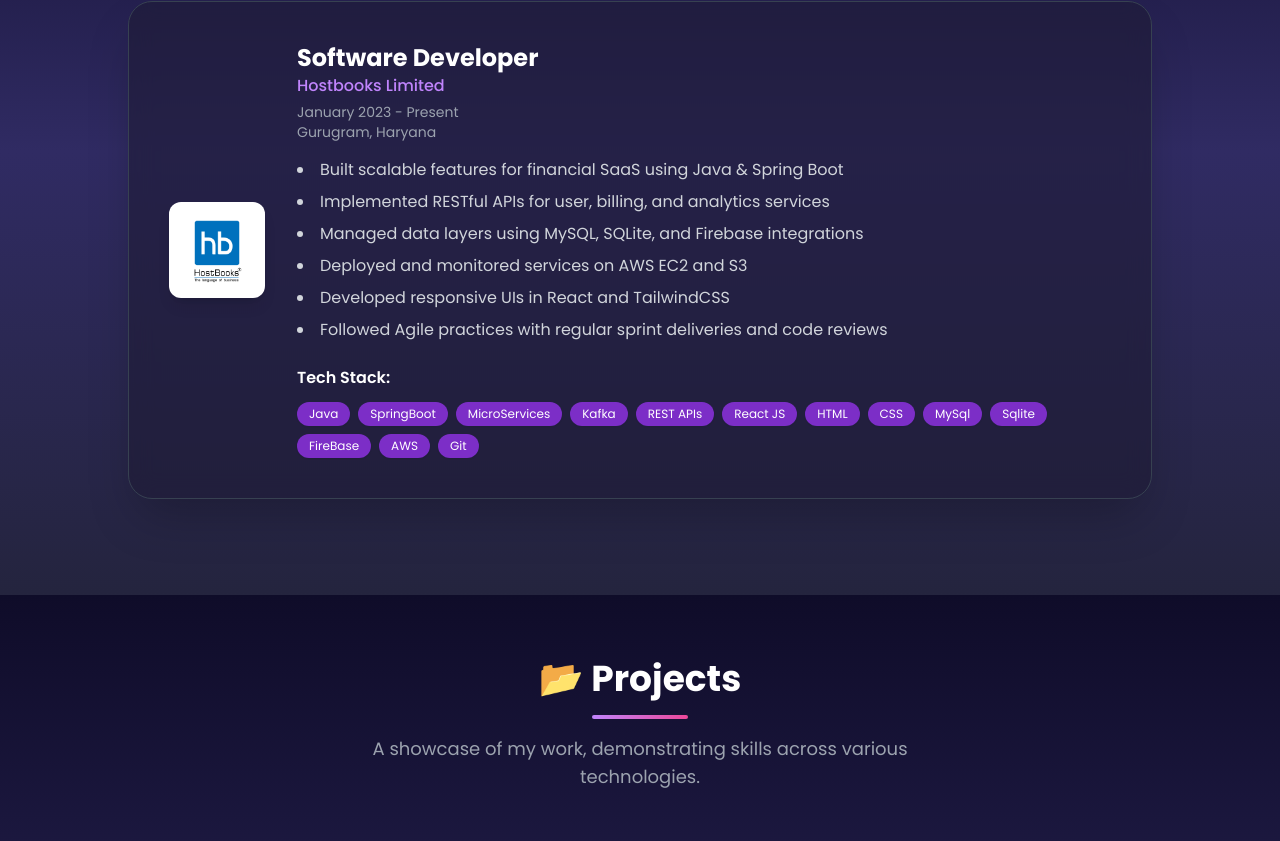
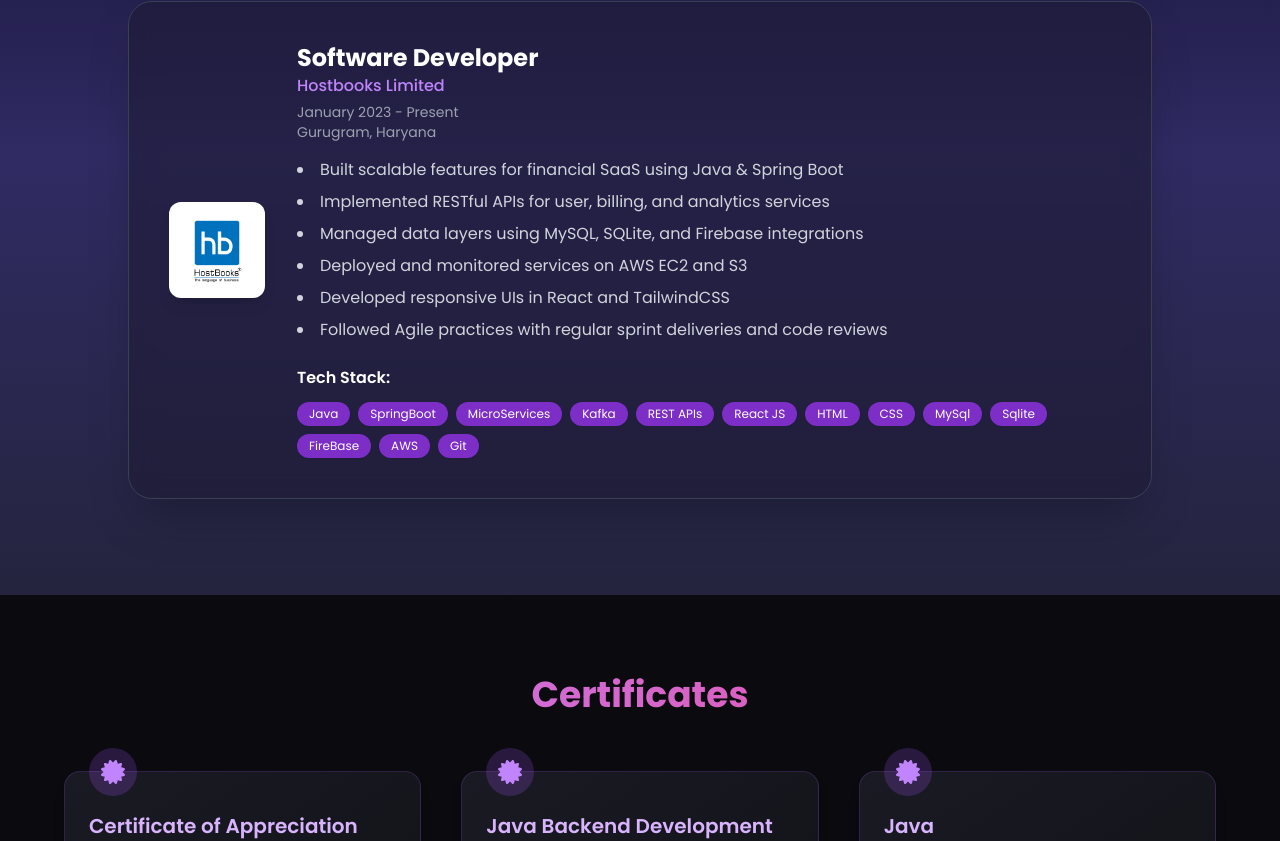
Before and after one commit to TheAftabAlam/portfolio, a React (Vite) app: page / in a window 1280 px wide. Shown: the part 1959-2800 px from the top of the page. Built offline with nearby package versions, Linux system fonts and the light colour scheme.

Commit message:
Certificate Section has been added

```diff
--- a/src/App.jsx
+++ b/src/App.jsx
@@ -10,6 +10,8 @@
 import BlurBlob from "./components/BlurBlob";
 import AOS from "aos";
 import "aos/dist/aos.css";
+import Certificate from "./components/Certificate/Certificate";
+
 const App = () => {
   useEffect(() => {
     AOS.init({ duration: 800, once: true });
@@ -28,6 +30,7 @@
         <About />
         <Skills />
         <Experience />
+        <Certificate/>
         <Work />
         <Education />
         <Contact />
--- a/src/components/Certificate/Certificate.jsx
+++ b/src/components/Certificate/Certificate.jsx
@@ -1,114 +1,107 @@
-import React, { useState } from "react";
-import { projects } from "../../constants";
+// Certificates.jsx
+import React from "react";
+import { motion } from "framer-motion";
+import { FaCertificate } from "react-icons/fa";
 
-const Certificate = () => {
-  const [selectedProject, setSelectedProject] = useState(null);
-  const openModal = (p) => setSelectedProject(p);
-  const closeModal = () => setSelectedProject(null);
+const certificates = [
+  {
+    title: "Certificate of Appreciation",
+    issuer: "Hostbooks Limited",
+    date: "2024",
+    description: "Awarded for outstanding contribution in handling backend of POS application.",
+    link: "https://drive.google.com/file/d/15qerB256LoaG5DBwB9KqQZPAaYpCAfMm/view?usp=drive_link",
+  },
+  {
+    title: "Java Backend Development",
+    issuer: "Udemy",
+    date: "2022",
+    description: "Completed specialization in backend development using Spring Boot & MySQL.",
+    link: "https://www.udemy.com/certificate/UC-338ca492-ddea-418c-b06d-6d06f0650e8b/",
+  },
+  {
+    title: "Java",
+    issuer: "HackerRank",
+    date: "2022",
+    description: "Demonstrated foundational skills in Java programming.",
+    link: "https://www.hackerrank.com/certificates/ebcaaeb3aba0",
+  },
+  {
+    title: "Problem Solving",
+    issuer: "HackerRank",
+    date: "2022",
+    description: "Certified for strong logical reasoning and problem-solving skills.",
+    link: "https://www.hackerrank.com/certificates/0e54e9bd678e",
+  },
+  {
+    title: "SQL",
+    issuer: "HackerRank",
+    date: "2022",
+    description: "Certified in SQL fundamentals including queries, joins, and data handling.",
+    link: "https://www.hackerrank.com/certificates/1d861790a3fa",
+  },
+];
 
+const Certificates = () => {
   return (
     <section
-      id="certificate"
-      className="py-24 px-[10vw] font-sans bg-gradient-to-b from-[#0f0c29] via-[#302b63] to-[#24243e] text-white"
+      id="certificates"
+      className="min-h-screen bg-[#0a0a0f] text-gray-200 py-20 px-6 sm:px-12"
     >
-      {/* Section Header */}
-      <div className="text-center mb-16">
-        <h2 className="text-4xl font-bold">📂 Projects</h2>
-        <div className="w-24 h-1 bg-gradient-to-r from-purple-400 to-pink-500 mx-auto mt-4 rounded-full"></div>
-        <p className="text-gray-400 mt-4 text-lg max-w-2xl mx-auto">
-          A showcase of my work, demonstrating skills across various technologies.
-        </p>
-      </div>
+      {/* Section Title */}
+      <h2 className="text-3xl sm:text-4xl font-bold text-center mb-14 bg-gradient-to-r from-purple-400 to-pink-500 bg-clip-text text-transparent">
+        Certificates
+      </h2>
 
-      {/* Project Grid */}
-      <div className="grid gap-12 grid-cols-1 md:grid-cols-2 lg:grid-cols-3">
-        {projects.map((project, index) => (
-          <div
-            key={project.id}
-            data-aos="fade-up"
-            data-aos-delay={index * 100}
-            onClick={() => openModal(project)}
-            className="bg-[#1e1b36] border border-gray-700 rounded-2xl shadow-xl overflow-hidden cursor-pointer transform transition hover:-translate-y-2 hover:shadow-purple-500/50"
+      {/* Grid */}
+      <div className="grid gap-10 sm:grid-cols-2 lg:grid-cols-3 max-w-6xl mx-auto">
+        {certificates.map((cert, index) => (
+          <motion.div
+            key={index}
+            initial={{ opacity: 0, y: 40 }}
+            whileInView={{ opacity: 1, y: 0 }}
+            transition={{ duration: 0.5, delay: index * 0.15 }}
+            viewport={{ once: true }}
+            className="relative p-6 rounded-2xl bg-gradient-to-br from-[#1a1a24] to-[#111116]
+                       border border-purple-500/20 shadow-lg
+                       hover:shadow-[0_0_25px_rgba(168,85,247,0.4)]
+                       hover:border-purple-400/40 transform hover:-translate-y-2
+                       transition duration-300"
           >
-            <img
-              src={project.image}
-              alt={project.title}
-              className="w-full h-48 object-cover"
-            />
-            <div className="p-6">
-              <h3 className="text-2xl font-semibold mb-2">{project.title}</h3>
-              <p className="text-gray-400 mb-4 line-clamp-3 text-sm">{project.description}</p>
-              <div className="flex flex-wrap gap-2">
-                {project.tags.map((tag, i) => (
-                  <span
-                    key={i}
-                    className="bg-[#251f38] text-purple-400 text-xs px-3 py-1 rounded-full"
-                  >
-                    {tag}
-                  </span>
-                ))}
-              </div>
+            {/* Icon */}
+            <div className="absolute -top-6 left-6 bg-purple-500/20 p-3 rounded-full">
+              <FaCertificate className="text-purple-400 text-2xl" />
             </div>
-          </div>
+
+            {/* Content */}
+            <h3 className="text-lg sm:text-xl font-semibold text-purple-300 mt-4">
+              {cert.title}
+            </h3>
+            <p className="text-sm text-gray-400 mt-1">
+              {cert.issuer} • {cert.date}
+            </p>
+            <p className="mt-3 text-gray-300 leading-relaxed text-sm sm:text-base">
+              {cert.description}
+            </p>
+
+            {/* Link */}
+            {cert.link && (
+              <a
+                href={cert.link}
+                target="_blank"
+                rel="noopener noreferrer"
+                aria-label={`View ${cert.title}`}
+                className="inline-block mt-5 text-sm font-medium
+                           text-purple-400 hover:text-pink-400
+                           hover:underline transition"
+              >
+                View Certificate →
+              </a>
+            )}
+          </motion.div>
         ))}
       </div>
-
-      {/* Modal */}
-      {selectedProject && (
-        <div className="fixed inset-0 flex items-center justify-center bg-black bg-opacity-90 p-4 z-50">
-          <div className="bg-[#1e1b36] rounded-xl shadow-2xl w-full max-w-3xl overflow-hidden relative">
-            <button
-              onClick={closeModal}
-              className="absolute top-4 right-4 text-3xl text-gray-400 hover:text-purple-400"
-            >
-              &times;
-            </button>
-
-            <img
-              src={selectedProject.image}
-              alt={selectedProject.title}
-              className="w-full object-contain max-h-96"
-            />
-
-            <div className="p-8">
-              <h3 className="text-3xl font-bold mb-4">{selectedProject.title}</h3>
-              <p className="text-gray-300 mb-6">{selectedProject.description}</p>
-
-              <div className="flex flex-wrap gap-2 mb-6">
-                {selectedProject.tags.map((tag, i) => (
-                  <span
-                    key={i}
-                    className="bg-[#251f38] text-purple-400 text-xs px-3 py-1 rounded-full"
-                  >
-                    {tag}
-                  </span>
-                ))}
-              </div>
-
-              <div className="flex gap-4">
-                <a
-                  href={selectedProject.github}
-                  target="_blank"
-                  rel="noopener noreferrer"
-                  className="flex-1 text-center bg-gray-800 hover:bg-purple-800 text-gray-300 py-2 rounded-xl font-semibold transition"
-                >
-                  View Code
-                </a>
-                <a
-                  href={selectedProject.webapp}
-                  target="_blank"
-                  rel="noopener noreferrer"
-                  className="flex-1 text-center bg-purple-600 hover:bg-purple-800 text-white py-2 rounded-xl font-semibold transition"
-                >
-                  View Live
-                </a>
-              </div>
-            </div>
-          </div>
-        </div>
-      )}
     </section>
   );
 };
 
-export default Work;
+export default Certificates;
--- a/src/components/Navbar/Navbar.jsx
+++ b/src/components/Navbar/Navbar.jsx
@@ -13,6 +13,7 @@
     { id: "about", label: "About" },
     { id: "skills", label: "Skills" },
     { id: "experience", label: "Experience" },
+    { id: "certificates", label: "Certificates" },
     { id: "work", label: "Projects" },
     { id: "education", label: "Education" },
   ];
```
